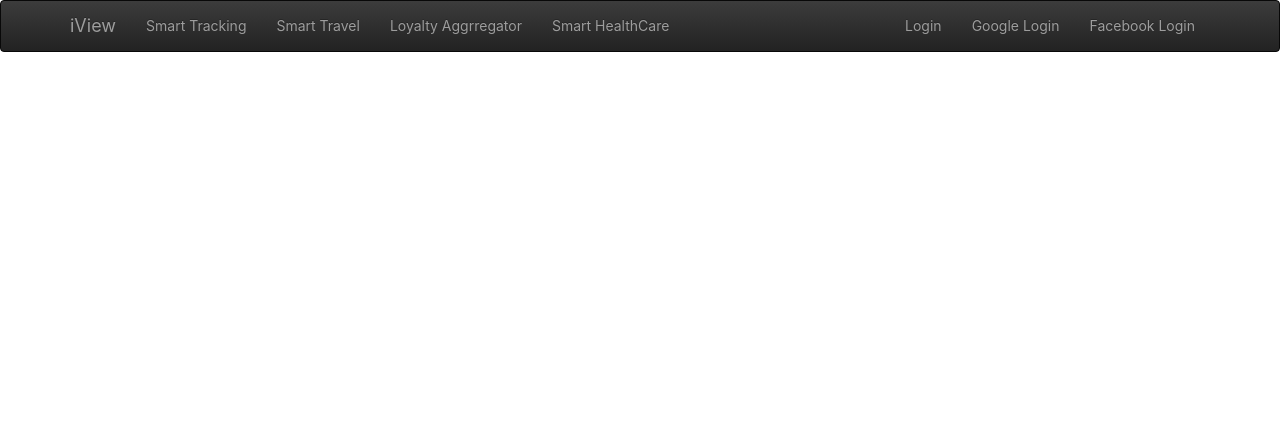
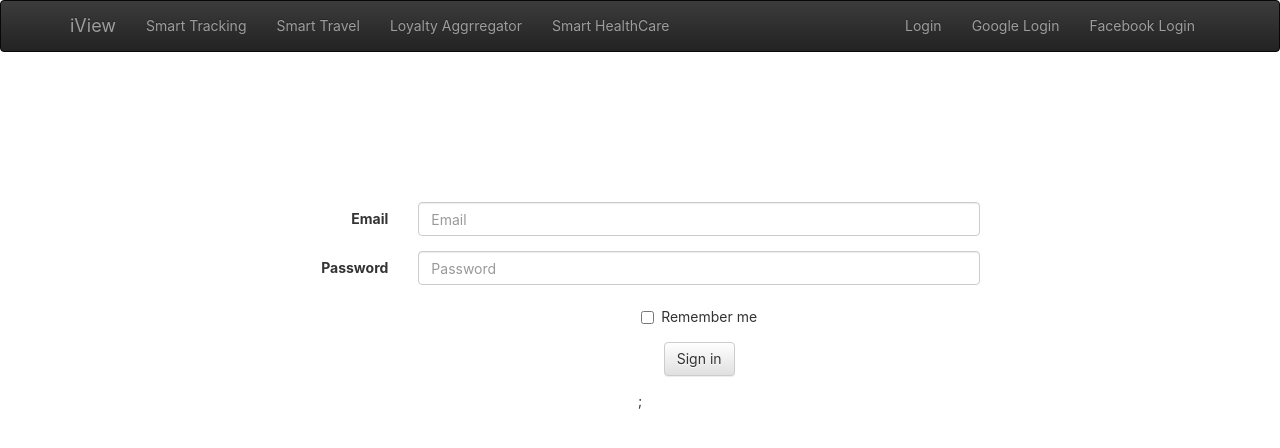
Before and after one commit to animehk55/iView-Labs, a React (Create React App) app: page /Login_Form in a window 1280 px wide. Shown: the top 448 px of the page. Built offline with nearby package versions, Linux system fonts and the light colour scheme.

Commit message:
Added login form page

```diff
--- a/src/App.css
+++ b/src/App.css
@@ -38,3 +38,8 @@
   text-align: justify;
   font-size: 20px;
 }
+
+.Login {
+  margin: 300px;
+  margin-top: 150px;
+}
--- a/src/App.js
+++ b/src/App.js
@@ -16,6 +16,7 @@
 import Loyalty_Aggregator from './iView/Loyalty_Aggregator';
 import Smart_Healthcare from './iView/Smart_Healthcare';
 import Home from './iView/Home';
+import Login_Form from './Login/Login_Form';
 
 class App extends Component {
   render() {
@@ -44,7 +45,7 @@
       </NavItem>
     </Nav>
     <Nav pullRight>
-      <NavItem eventKey={1} href="#">
+      <NavItem eventKey={1} href="/Login_Form">
         Login
       </NavItem>
       <NavItem eventKey={2} href="#">
@@ -58,6 +59,7 @@
 </Navbar>
         <Router>
           <div>
+          <Route exact path="/Login_Form" component={ Login_Form } />
             <Route exact path="/" component={ Home } />
             <Route exact path="/Smart_Tracking_" component={ Smart_Tracking } />
             <Route exact path="/Smart_Travel_" component={ Smart_Travel } />
--- /dev/null
+++ b/src/Login/Login_Form.js
@@ -0,0 +1,52 @@
+import React, { Component } from "react";
+import {
+        Form,
+        FormGroup,
+        Col,
+        ControlLabel,
+        FormControl,
+        Checkbox,
+        Button
+ } from "react-bootstrap";
+
+class Login_Form extends Component {
+  render() {
+    return (
+        <div className="Login">
+      <Form horizontal>
+        <FormGroup controlId="formHorizontalEmail">
+            <Col componentClass={ControlLabel} sm={2}>
+            Email
+            </Col>
+            <Col sm={10}>
+            <FormControl type="email" placeholder="Email" />
+            </Col>
+        </FormGroup>
+
+        <FormGroup controlId="formHorizontalPassword">
+            <Col componentClass={ControlLabel} sm={2}>
+            Password
+            </Col>
+            <Col sm={10}>
+            <FormControl type="password" placeholder="Password" />
+            </Col>
+        </FormGroup>
+
+        <FormGroup>
+            <Col smOffset={2} sm={10}>
+            <Checkbox>Remember me</Checkbox>
+            </Col>
+        </FormGroup>
+
+        <FormGroup>
+            <Col smOffset={2} sm={10}>
+            <Button type="submit">Sign in</Button>
+            </Col>
+        </FormGroup>
+    </Form>;
+      </div>
+    );
+  }
+}
+
+export default Login_Form;
```
